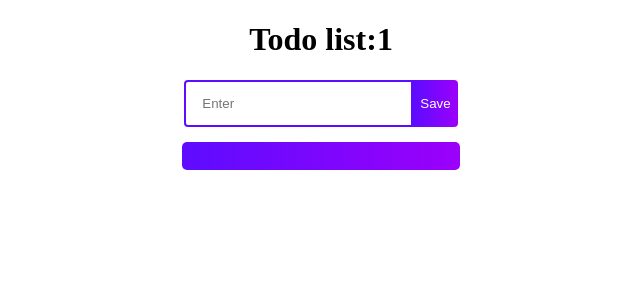
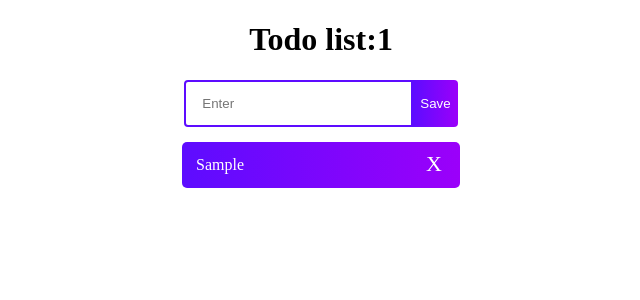
Before and after one commit to VladimirRM/dovladka-ex, a React (Create React App) app: page / in a window 1280 px wide. Both pictures are taken after typing "Sample" into the empty fields and a click on the button "Save". Shown: the top 300 px of the page, without its empty margins (319-959 px from the left). Built offline with nearby package versions, Linux system fonts and the light colour scheme.

Commit message:
build func removetask

```diff
--- a/src/App.js
+++ b/src/App.js
@@ -7,21 +7,25 @@ function App() {
   const addTask = (userInput) => {
     if (userInput) {
       const newItem = {
-        id: Math.random().toString(36).substr(2,9),
+        id: Math.random().toString(36).substr(2, 9),
         task: userInput,
         complete: false,
       };
       setTodos([...todos, newItem]);
     }
   };
-  const removeTask = () => {};
-  const handleToggle = () => {};
+  const removeTask = (id) => {
+    setTodos([...todos.filter((todo) => todo.id !== id)]);
+  };
+  const handleToggle = (id) => {
+    setTodos([...todos.map()])
+  };
   return (
     <div className="App">
       <header>
         <h1>Todo list:{todos.length}</h1>
       </header>
-      <ToDoForm  addTask={addTask}/>
+      <ToDoForm addTask={addTask} />
       {todos.map((todo) => {
         return (
           <ToDo
--- a/src/ToDo.js
+++ b/src/ToDo.js
@@ -1,8 +1,18 @@
-
 import React from "react";
 
-const ToDo = ({todo,toggleTask,removeTask}) => {
-  return <div key={todo.id} className='item-todo'></div>;
+const ToDo = ({ todo, toggleTask, removeTask }) => {
+  return (
+    <div key={todo.id} className="item-todo">
+      <div className={todo.complete ? "item-text strike" : "item-text"}
+      onClick={()=>toggleTask(todo.id)}
+      >
+        {todo.task}
+      </div>
+      <div className="item-delete" onClick={() => removeTask(todo.id)}>
+        X
+      </div>
+    </div>
+  );
 };
 
 export default ToDo;
```
